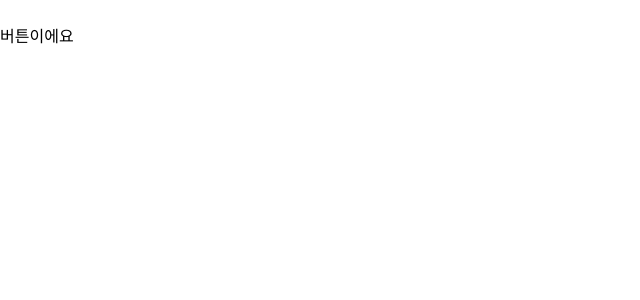
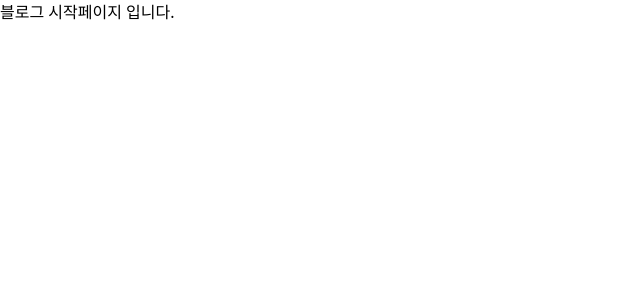
Before and after one commit to powercording/my-blog, a Next.js app: page / in a window 1280 px wide. Shown: the top 300 px of the page, without its empty margins (0-640 px from the left). Built offline with nearby package versions, Linux system fonts and the light colour scheme.

Commit message:
Docs: 시작페이지(메인페이지) 스켈레톤

```diff
--- a/pages/index.tsx
+++ b/pages/index.tsx
@@ -1,34 +1,18 @@
-import { useState } from 'react';
 import tw from 'tailwind-styled-components';
-import styled, { keyframes } from 'styled-components';
 
-const move = keyframes`
-50% {
-  opacity: 0;
-}
+const Container = tw.div`
+  flex;
+  ml-10
+  py-8
 `;
-const Masterdiv = styled.div<{ $textColor: boolean }>`
-  animation: ${move} 1s step-end infinite;
-`;
-const Container = tw(Masterdiv)`
-  ${props => (props.$textColor ? 'text-red-400' : 'text-blue-400')}
-bg-slate-200
-  w-auto
+const WelcomeWord = tw.h1`
+  font-extrabold
 `;
 
 export default function Home() {
-  const [textColor, setTextColor] = useState(true);
-
-  function changeColor() {
-    setTextColor(prev => !prev);
-  }
-
   return (
-    <>
-      <Container $textColor={textColor} className="h-80">
-        버튼클릭하면 색이 바뀝니다.
-      </Container>
-      <button onClick={changeColor}>버튼이에요</button>
-    </>
+    <Container>
+      <WelcomeWord>블로그 시작페이지 입니다.</WelcomeWord>
+    </Container>
   );
 }
```
